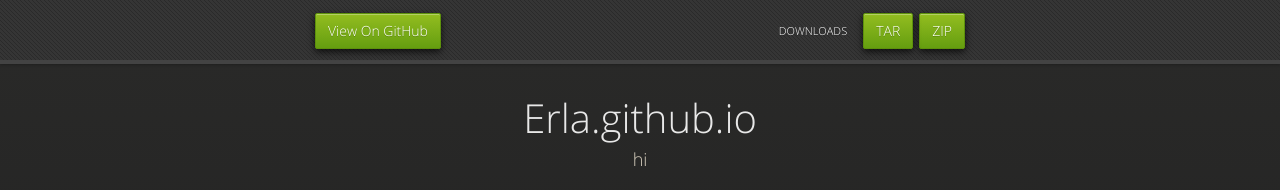
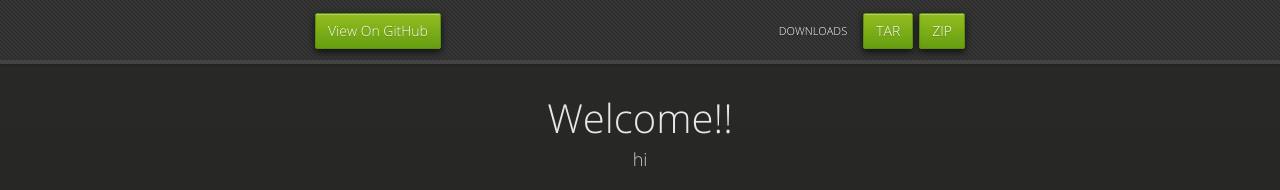
Before and after one commit to erla25/erla, a plain HTML site: page index.html in a window 1280 px wide. Shown: the top 190 px of the page. Drawn offline with nearby package versions, Linux system fonts and the light colour scheme.

Commit message:
Update index.html

```diff
--- a/index.html
+++ b/index.html
@@ -31,7 +31,7 @@
 
       <section>
         <div id="title">
-          <h1>Erla.github.io</h1>
+          <h1>Welcome!!</h1>
           <p>hi</p>
           <hr>
           <span class="credits left">Project maintained by <a href="https://github.com/erla25">erla25</a></span>
```
